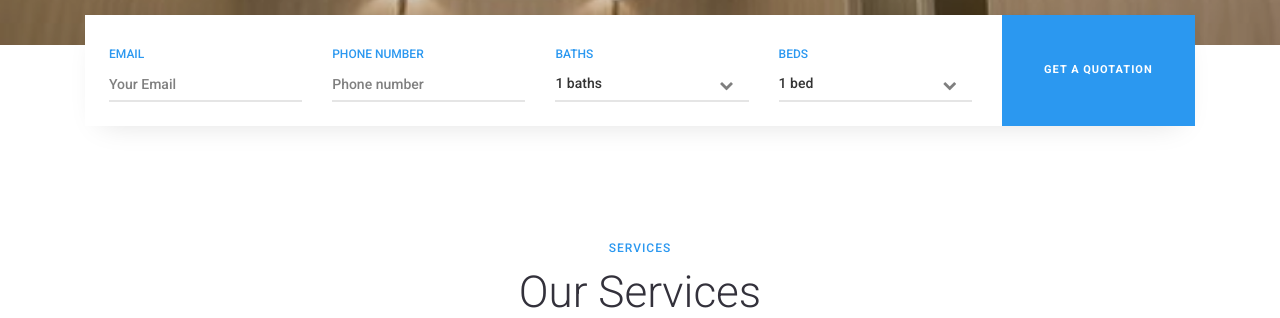
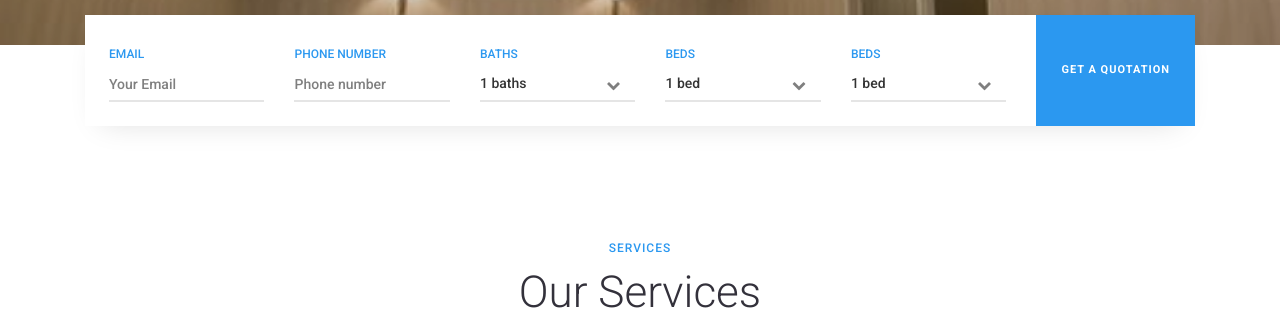
Before and after one commit to Surelinkinvestments/cleansite.github.io, a plain HTML site: page services.html in a window 1280 px wide. Shown: the part 482-800 px from the top of the page. Drawn offline with Linux system fonts and the light colour scheme; some packages are replaced by stand-ins of ours; files whose address does not match are found by name.

Commit message:
quotations form

```diff
--- /dev/null
+++ b/js/quotation.js
@@ -0,0 +1 @@
+https://formspree.io/f/xgerpvlg
--- a/services.html
+++ b/services.html
@@ -104,6 +104,23 @@
 									</div>
 								</div>
 								<div class="col-12 col-md d-flex align-items-center pb-4 pb-md-0">
+									<div class="form-group py-md-4 py-2 px-4 px-md-0">
+										<label for="name">Beds</label>
+										<div class="form-field">
+											<div class="select-wrap">
+												<div class="icon"><span class="fa fa-chevron-down"></span></div>
+												<select name="beds" id="" class="form-control">
+													<option value="1">1 bed</option>
+													<option value="2">2 beds</option>
+													<option value="3">3 beds</option>
+													<option value="4">4 beds</option>
+													<option value="5">5 beds</option>
+												</select>
+											</div>
+										</div>
+									</div>
+								</div>
+                <div class="col-12 col-md d-flex align-items-center pb-4 pb-md-0">
 									<div class="form-group py-md-4 py-2 px-4 px-md-0">
 										<label for="name">Beds</label>
 										<div class="form-field">
```
